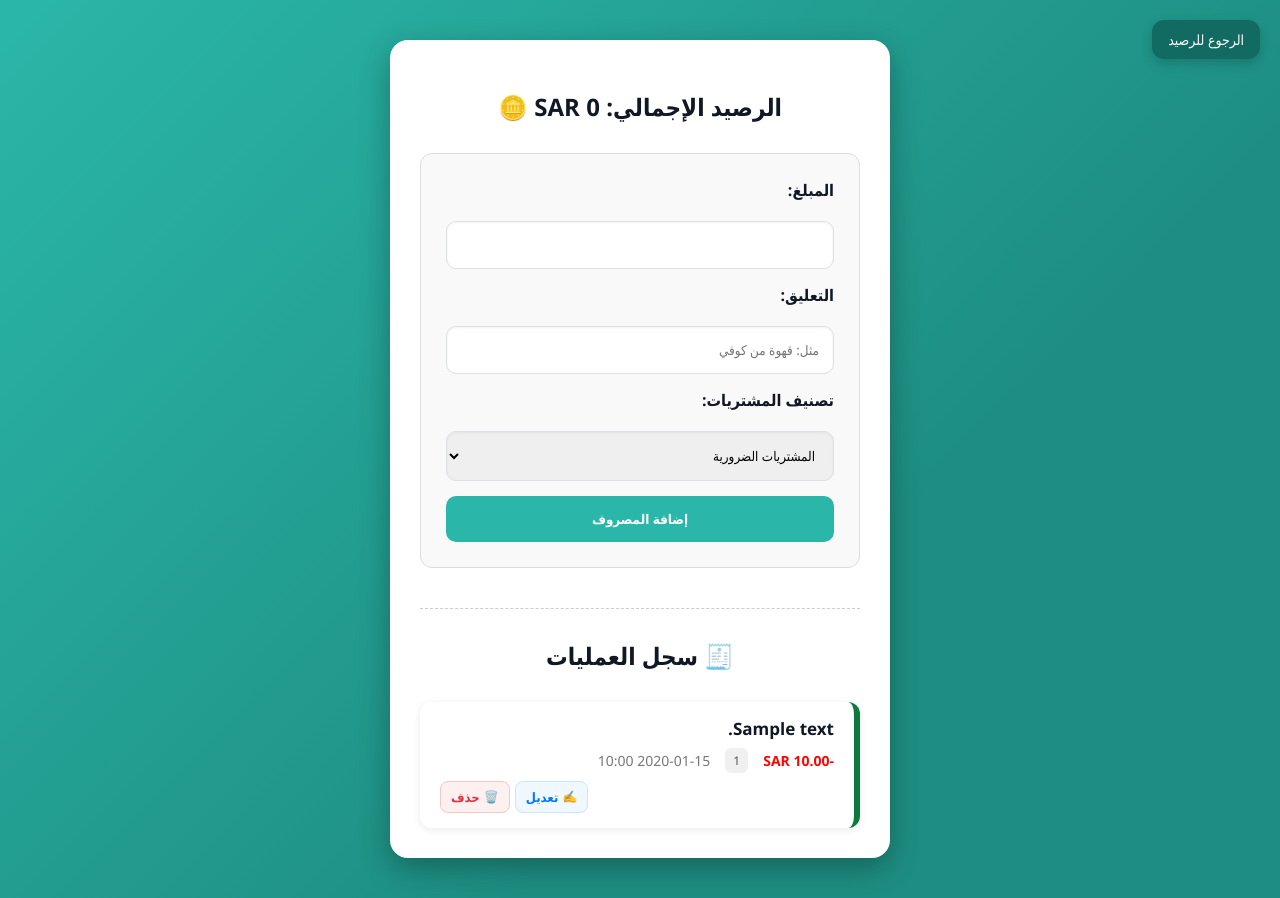
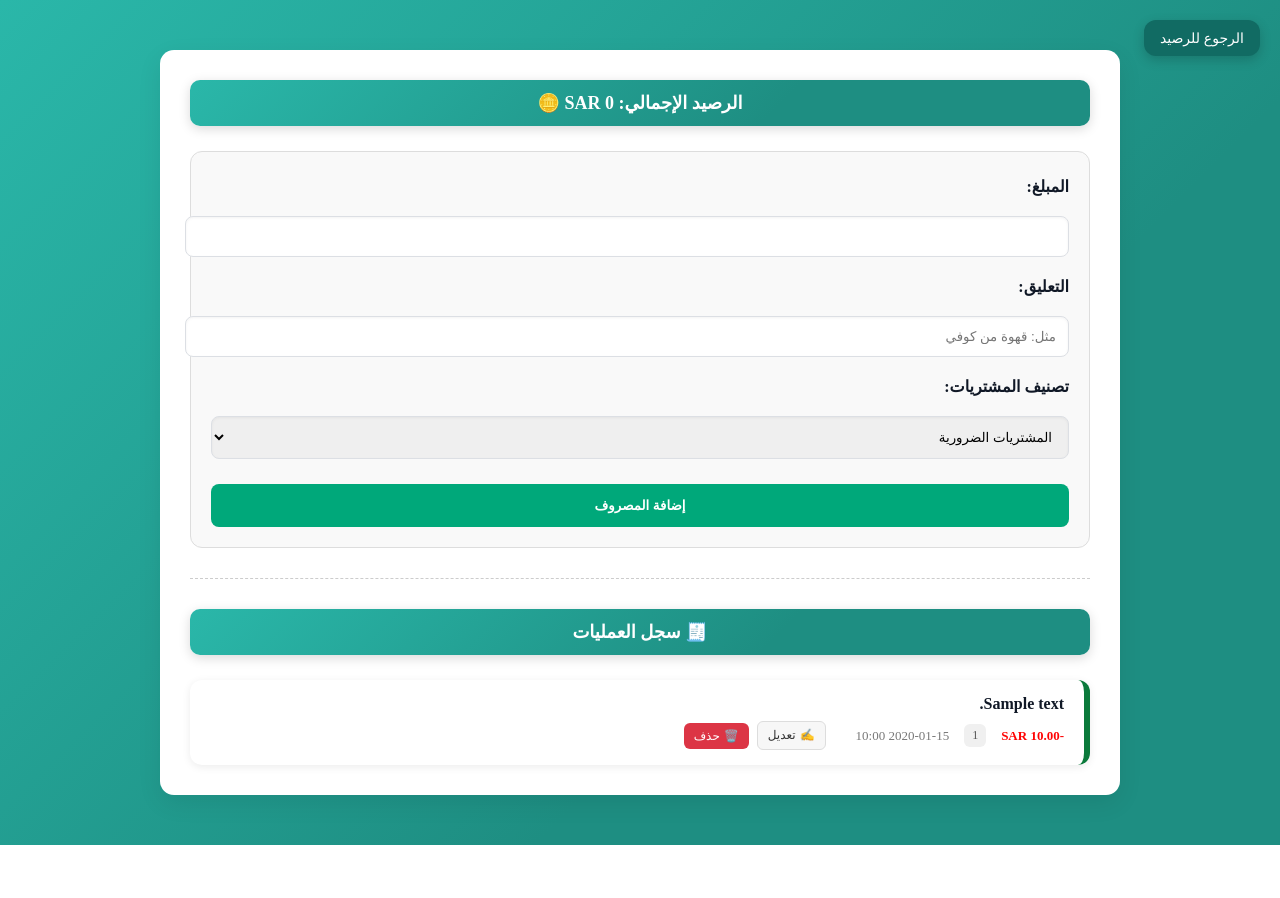
Before and after one commit to njfrh/Mizaniyati, a PHP site: page /reports.php in a window 1280 px wide. After the commit the page ends 845 px from the top, so only its background shows below. Run offline with PHP 8.4, Linux system fonts and the light colour scheme; the visitor is signed in with stand-in values (Sample User, id 1); tables that the repository leaves empty or names only in its code hold one stand-in row (values such as "Sample post"); a stand-in replaces the project's code that opens the database connection.

Commit message:
تم تعديل ستايلات خلفية الموقع بالكامل وتحسين الشكل العام

```diff
--- a/Mizaniyati/reports.php
+++ b/Mizaniyati/reports.php
@@ -42,25 +42,26 @@ $stmt->close();
 <title>صفحة التقارير وسجل العمليات</title>
 <meta name="viewport" content="width=device-width, initial-scale=1">
 <style>
+<<<<<<< Updated upstream
     /* ------------------ التنسيق الأساسي (الخلفية والحاوية) ------------------ */
     * { box-sizing: border-box; font-family: 'Segoe UI', Tahoma, Geneva, Verdana, sans-serif; }
 
     body {
         margin: 0;
-        background: linear-gradient(135deg, #2AB7A9, #1E8E82 65%);
-        display: flex; /* لمركزة الحاوية رأسياً وأفقياً */
+        background: linear-gradient(135deg, #2AB7A9, #1E8E82 65%) !important;
+        padding: 40px 20px;
+        min-height: 100vh;
+        display: flex;
         justify-content: center;
-        align-items: flex-start; /* نبدأ من الأعلى */
-        min-height: 100vh;
-        padding: 40px 20px;
+        align-items: flex-start;
         direction: rtl;
     }
     .container {
-        max-width: 500px; /* ⬅️ تم تصغير العرض لـ 500px بناءً على طلبك */
+        max-width: 400px; /* ⬅️ تم تصغير العرض لـ 500px بناءً على طلبك */
         width: 100%; /* للتأكد من أنها تستغل العرض في الجوال */
         background: #fff;
         border-radius: 18px;
-        padding: 30px;
+        padding: 15px;
         box-shadow: 0 10px 30px rgba(0, 0, 0, 0.3);
     }
     h2 { text-align: center; color: #101826; margin-bottom: 30px; font-weight: 700; }
@@ -87,15 +88,15 @@ $stmt->close();
 
   /* ------------------ تنسيق نموذج الإضافة ------------------ */
   .add-form {
-        display: flex; /* تحويل إلى عمود واحد عمودي */
-        flex-direction: column;
-        gap: 15px;
-        margin-bottom: 40px;
-        padding: 25px;
-        border: 1px solid #ddd;
-        border-radius: 12px;
-        background-color: #f9f9f9;
-    }
+    display: flex;
+    flex-direction: column;
+    gap: 4px;         /* تقليل المسافات بين الحقول */
+    margin-bottom: 20px;
+    padding: 6px;    /* أهم شيء… يقلل الحجم */
+    border: 1px solid #ddd;
+    border-radius: 2px; /* زوايا أصغر */
+    background-color: #f9f9f9;
+}
 
     .add-form label { font-weight: 600; color: #101826; margin-bottom: 5px; display: block; }
     .input-group { display: flex; flex-direction: column; }
@@ -238,8 +239,166 @@ $stmt->close();
     font-size: 12px;
 }
 
+=======
+  * { box-sizing: border-box; font-family: 'Segoe UI', Tahoma, Geneva, Verdana, sans-serif; }
+  body { background:#f4f5f7; margin:0; padding:20px; direction:rtl; }
+  .container { max-width: 900px; margin: 30px auto; background:#fff; border-radius:14px; padding:30px; box-shadow:0 8px 24px rgba(0,0,0,.08); }
+  h2 { text-align:center; color:#101826; margin-bottom:30px; }
+  .back-link { display: inline-block; margin-bottom: 20px; text-decoration: none; color: #101826; font-weight: 600; }
 
+  .error-msg {
+      background-color: #ffe5e5;
+      color: #b00020;
+      padding: 10px 15px;
+      border-radius: 8px;
+      margin-bottom: 15px;
+      text-align: center;
+      font-size: 14px;
+      font-weight: 600;
+  }
+
+  .add-form {
+      display: flex;
+      flex-direction: column;
+      gap: 15px;
+      margin-bottom: 30px;
+      padding: 20px;
+      border: 1px solid #ddd;
+      border-radius: 12px;
+      background-color: #f9f9f9;
+  }
+  .add-form label {
+      font-weight: 600;
+      color: #101826;
+      margin-top: 5px;
+  }
+  .add-form input[type="number"],
+  .add-form input[type="text"],
+  .add-form select {
+      padding: 12px;
+      border-radius: 8px;
+      border: 1px solid #dcdfe4;
+      width: 100%;
+      box-shadow: inset 0 1px 3px rgba(0,0,0,0.05);
+  }
+  .add-form button {
+      padding: 14px 20px;
+      background: #00a87a;
+      color: white;
+      cursor: pointer;
+      border: none;
+      border-radius: 8px;
+      font-weight: bold;
+      margin-top: 10px;
+  }
+  .add-form button:hover { background: #008a65; }
+
+  .transactions-list {
+      display: flex;
+      flex-direction: column;
+      gap: 10px;
+  }
+>>>>>>> Stashed changes
+
+  .transaction-box {
+      padding: 15px;
+      border-radius: 10px;
+      box-shadow: 0 2px 5px rgba(0,0,0,.05);
+      display: flex;
+      justify-content: space-between;
+      align-items: center;
+      background-color: #fff;
+      border-right: 5px solid;
+  }
+  .transaction-box.income { border-right-color: #0b7a3b; }
+  .transaction-box.expense { border-right-color: #dc3545; }
+
+  .comment-text {
+      font-size: 16px;
+      font-weight: 600;
+      color: #101826;
+      flex-grow: 1;
+  }
+  .details {
+      display: flex;
+      align-items: center;
+      gap: 15px;
+      font-size: 13px;
+      color: #777;
+  }
+  .amount-value {
+      font-weight: bold;
+  }
+
+  .actions {
+      display: flex;
+      gap: 8px;
+      margin-right: 15px;
+      flex-shrink: 0;
+  }
+  .action-btn {
+      padding: 6px 10px;
+      border-radius: 6px;
+      font-size: 12px;
+      font-weight: 500;
+      cursor: pointer;
+      text-decoration: none;
+      border: 1px solid transparent;
+      transition: all 0.2s;
+  }
+  .edit-btn {
+      background-color: #f7f7f7;
+      color: #333;
+      border-color: #ddd;
+  }
+  .edit-btn:hover {
+      background-color: #eee;
+  }
+  .delete-btn {
+      background-color: #dc3545;
+      color: white;
+      border: none;
+  }
+  .delete-btn:hover {
+      background-color: #c82333;
+  }
+
+  /* 🔵 بوكس الرصيد */
+  .balance-box {
+      background: #fff;
+      padding: 20px;
+      border-radius: 12px;
+      box-shadow: 0 4px 10px rgba(0,0,0,0.06);
+      text-align: center;
+      margin-bottom: 25px;
+      font-size: 20px;
+      font-weight: bold;
+      color: #333;
+  }
+  .balance-title {
+    background: linear-gradient(135deg, #2AB7A9, #1E8E82 65%);
+    color: #fff;
+    padding: 12px 18px;
+    border-radius: 10px;
+    text-align: center;
+    font-size: 18px;
+    font-weight: 700;
+    margin-bottom: 25px;
+    box-shadow: 0 3px 12px rgba(0,0,0,0.15);
+}
+.operations-title {
+    background: linear-gradient(135deg, #2AB7A9, #1E8E82 65%);
+    color: #fff;
+    padding: 12px 18px;
+    border-radius: 10px;
+    text-align: center;
+    font-size: 18px;
+    font-weight: 700;
+    margin: 25px 0;
+    box-shadow: 0 3px 12px rgba(0,0,0,0.15);
+}
 </style>
+
 </head>
 <body>
 
@@ -247,7 +406,9 @@ $stmt->close();
 
     <div class="container">
 
-        <h2>الرصيد الإجمالي: <?php echo number_format($total_balance); ?> SAR 🪙</h2>
+        <div class="balance-title">
+    الرصيد الإجمالي: <?php echo number_format($total_balance); ?> SAR 🪙
+</div>
 
         <?php if (!empty($_SESSION['error'])): ?>
             <div class="error-msg">
@@ -279,11 +440,11 @@ $stmt->close();
 
             <button type="submit" class= btn-primary >إضافة المصروف</button>
         </form>
+        <hr style="border: 0; border-top: 1px dashed #ccc; margin: 30px 0;">
 
-<hr style="border: 0; border-top: 1px dashed #ccc; margin: 30px 0;">
-
-
-        <h2>🧾 سجل العمليات</h2>
+        <div class="operations-title">
+    🧾 سجل العمليات
+</div>
 
         <?php if (empty($transactions)): ?>
             <p style="text-align: center; color: #777;">لا توجد معاملات مسجلة بعد.</p>
```
Also changed, not shown: Mizaniyati/dashboard1.php (+31 -12 lines), Mizaniyati/locked.php (+9 -7 lines).
